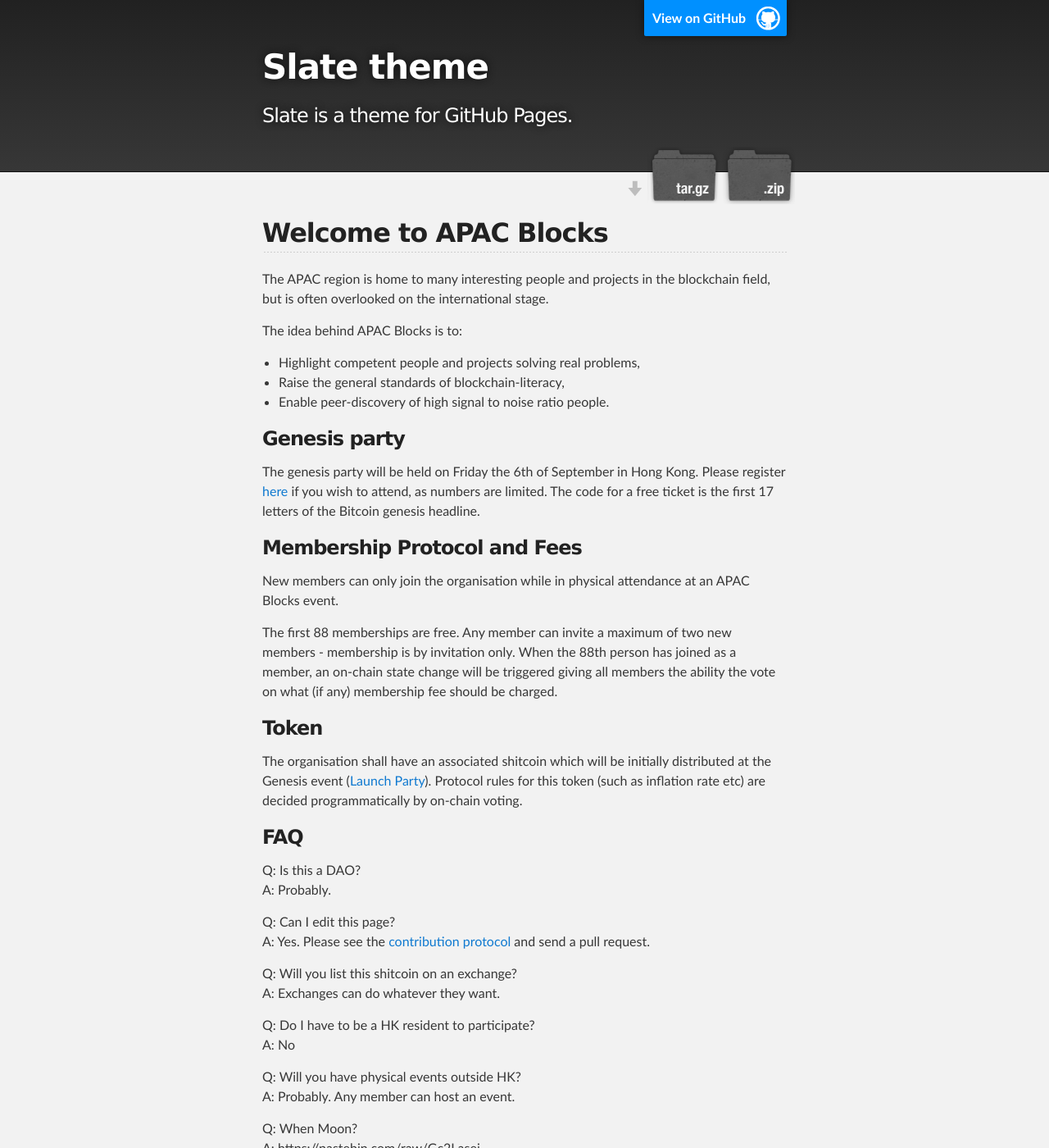
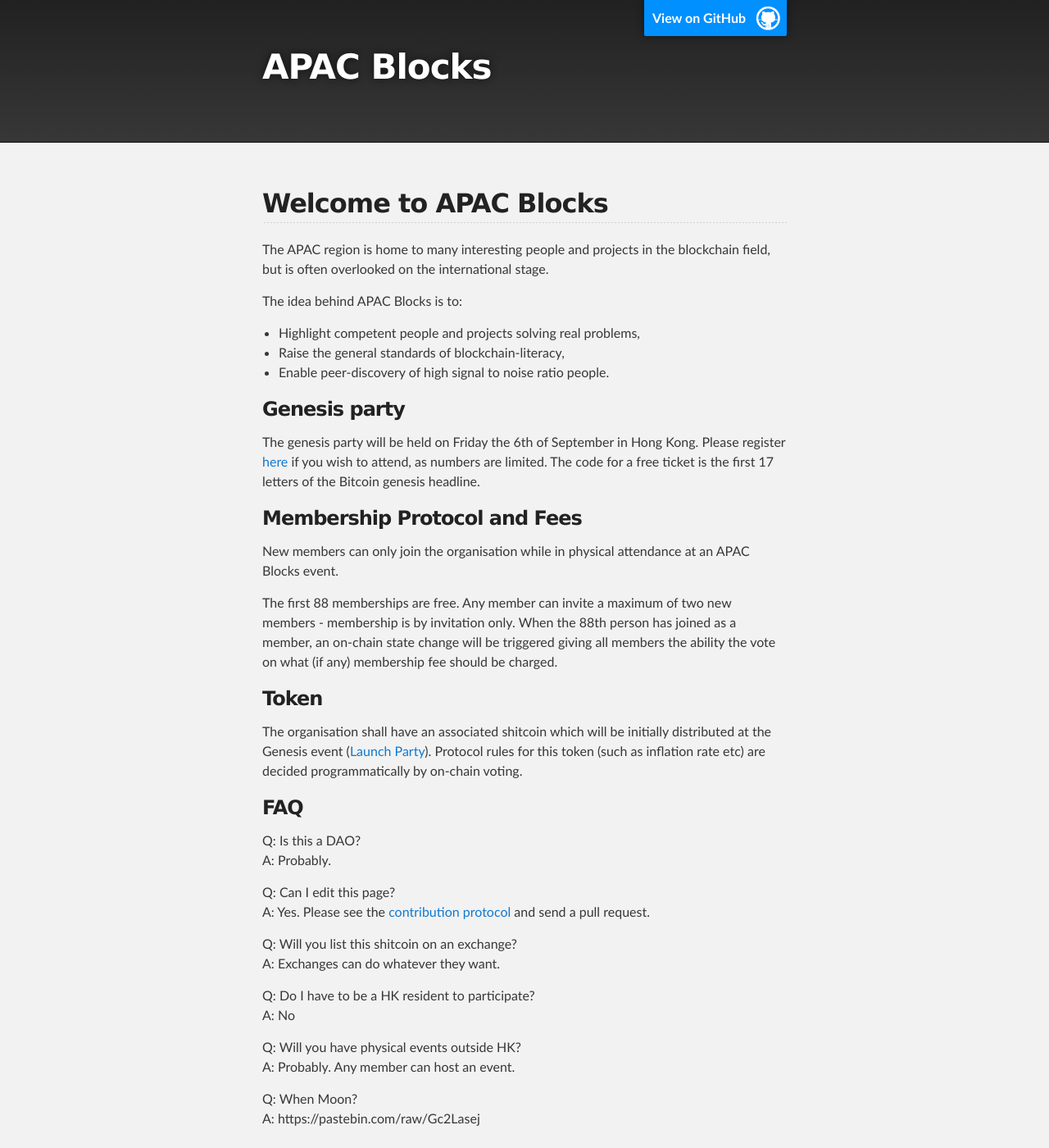
Before and after one commit to apacblocks/apacblocks.org, a Jekyll site: the page built from index.md, in a window 1280 px wide and 1400 px high. Shown: the whole window at 82% size. Built offline with Jekyll 4.4.1, drawn with Linux system fonts in a browser that asks for light colours; the repository's description, which GitHub fills in, is left out; our own code applies the rules of GitHub Pages for plain Markdown files; some of the changed text lies outside the part shown.

Commit message:
Update _config.yml

```diff
--- a/_config.yml
+++ b/_config.yml
@@ -1,5 +1,4 @@
-title: Slate theme
-description: Slate is a theme for GitHub Pages.
-show_downloads: true
+title: APAC Blocks
+show_downloads: false
 google_analytics:
 theme: jekyll-theme-slate
```
